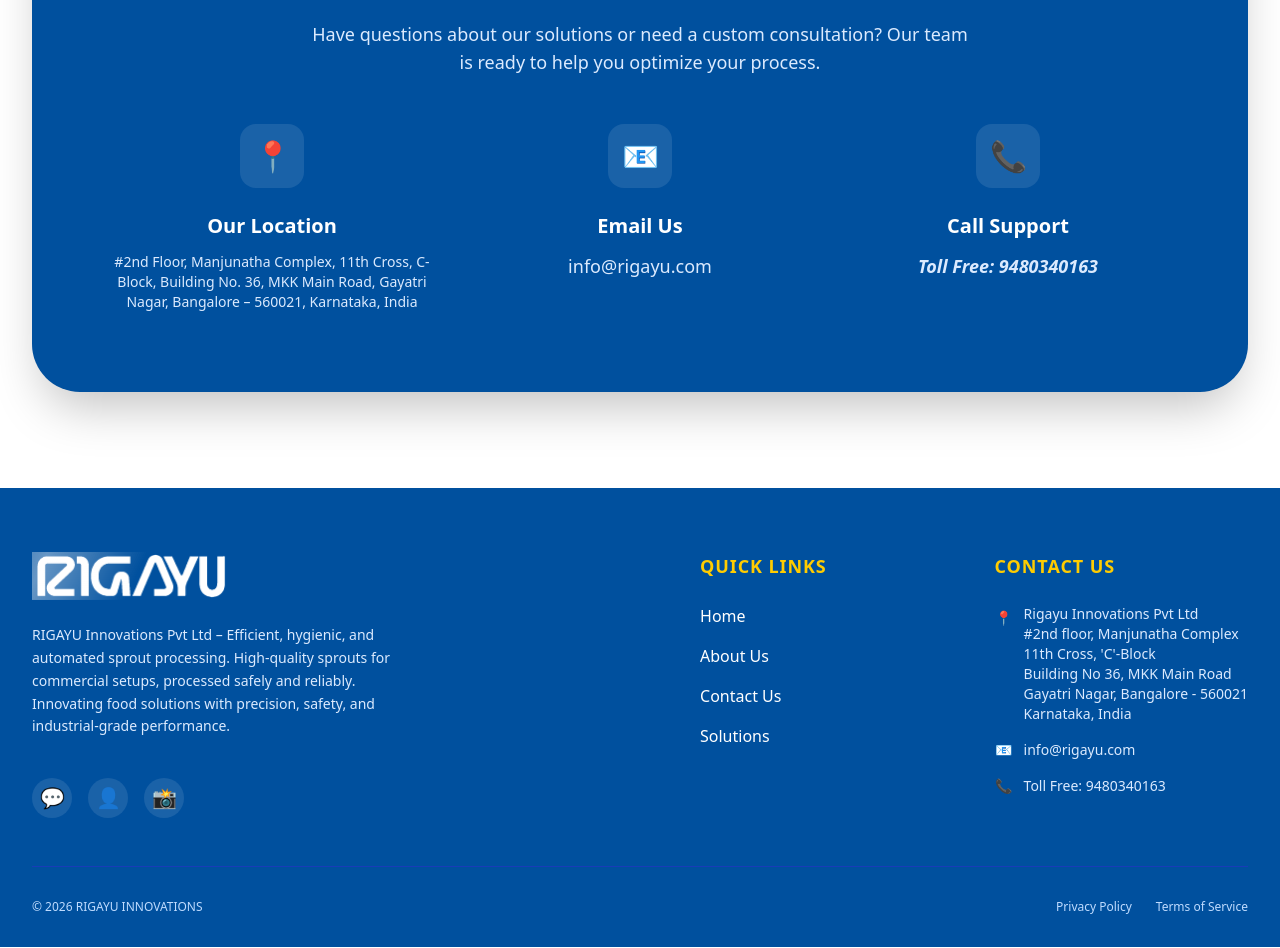
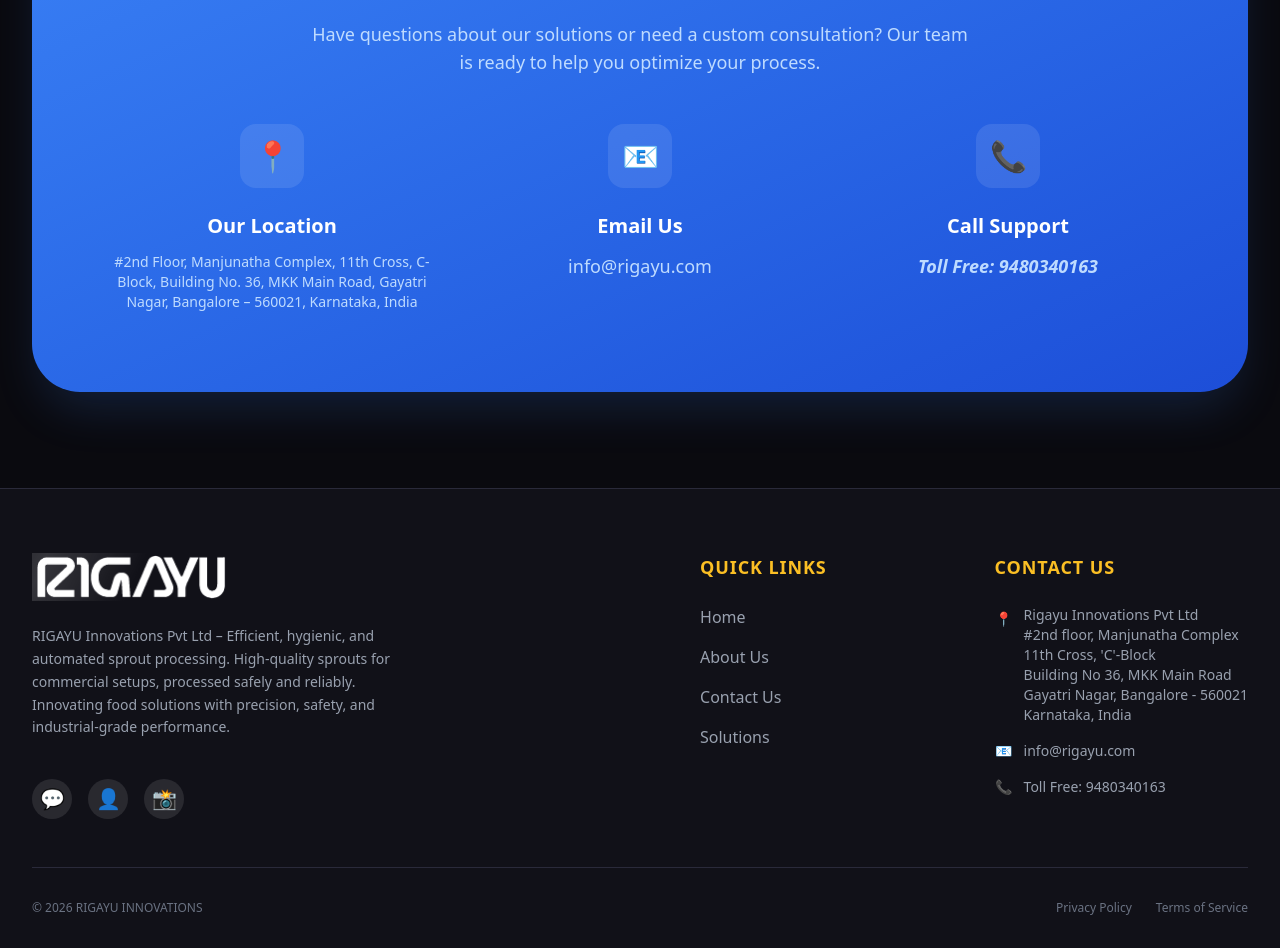
Before and after one commit to NaikYogesh123/rigayu-frontend, a Next.js app: page / in a window 1280 px wide. Shown: the part 3800-4748 px from the top of the page. Built offline with nearby package versions, Linux system fonts and the light colour scheme.

Commit message:
fix: updating the temporary limit enhanceme validity period message

```diff
--- a/src/app/globals.css
+++ b/src/app/globals.css
@@ -1,11 +1,14 @@
 @import "tailwindcss";
 
 :root {
-  --background: #ffffff;
-  --foreground: #171717;
-  --apit-blue: #00509e;
-  --apit-yellow: #ffcc00;
-  --apit-dark-blue: #003a73;
+  --background: #0a0a0f;
+  --foreground: #e5e5e5;
+  --apit-blue: #3b82f6;
+  --apit-yellow: #fbbf24;
+  --apit-dark-blue: #1d4ed8;
+  --surface: #111118;
+  --surface-light: #1a1a24;
+  --border-color: #2a2a3a;
 }
 
 @theme inline {
@@ -14,16 +17,11 @@
   --color-apit-blue: var(--apit-blue);
   --color-apit-yellow: var(--apit-yellow);
   --color-apit-dark-blue: var(--apit-dark-blue);
+  --color-surface: var(--surface);
+  --color-surface-light: var(--surface-light);
+  --color-border-color: var(--border-color);
   --font-sans: var(--font-geist-sans);
   --font-mono: var(--font-geist-mono);
-}
-
-@media (prefers-color-scheme: dark) {
-  :root {
-    --background: #ffffff;
-    /* Keeping it light for now as per the target site */
-    --foreground: #171717;
-  }
 }
 
 body {
@@ -60,7 +58,7 @@
   height: 100%;
   background: linear-gradient(to right,
       transparent,
-      rgba(255, 255, 255, 0.4) 50%,
+      rgba(255, 255, 255, 0.15) 50%,
       transparent);
   animation: glint 4s infinite;
   pointer-events: none;
--- a/src/components/home/AboutSection.tsx
+++ b/src/components/home/AboutSection.tsx
@@ -2,20 +2,20 @@
 
 export default function AboutSection() {
     return (
-        <section id="about" className="py-24 bg-gray-50 relative overflow-hidden">
+        <section id="about" className="py-24 bg-surface relative overflow-hidden">
             <div className="max-w-7xl mx-auto px-4 sm:px-6 lg:px-8">
                 <div className="text-center max-w-3xl mx-auto animate-in fade-in slide-in-from-bottom duration-1000">
                     <h2 className="text-apit-blue font-bold tracking-widest uppercase text-sm mb-4">About Us</h2>
-                    <h3 className="text-4xl font-extrabold text-gray-900 mb-6">Rigayu Innovations Pvt. Ltd.</h3>
-                    <p className="text-lg text-gray-600 leading-relaxed mb-4">
+                    <h3 className="text-4xl font-extrabold text-white mb-6">Rigayu Innovations Pvt. Ltd.</h3>
+                    <p className="text-lg text-gray-400 leading-relaxed mb-4">
                         Rigayu Innovations Pvt. Ltd. is a forward-thinking Indian company built on the foundation of innovation, responsibility, and long-term impact. We are driven by the belief that businesses today must go beyond profitability and contribute meaningfully to society.
                     </p>
-                    <p className="text-lg text-gray-600 leading-relaxed mb-10">
+                    <p className="text-lg text-gray-400 leading-relaxed mb-10">
                         Founded with an entrepreneurial spirit and a deep understanding of evolving consumer lifestyles, Rigayu stands at the intersection of technology, sustainability, and modern convenience.
                     </p>
                     <Link
                         href="/about"
-                        className="inline-flex items-center gap-2 bg-apit-blue text-white font-semibold px-8 py-3.5 rounded-full hover:bg-blue-700 transition-all duration-300 shadow-lg hover:shadow-xl hover:scale-105 group"
+                        className="inline-flex items-center gap-2 bg-apit-blue text-white font-semibold px-8 py-3.5 rounded-full hover:bg-apit-dark-blue transition-all duration-300 shadow-lg shadow-apit-blue/25 hover:shadow-xl hover:shadow-apit-blue/30 hover:scale-105 group"
                     >
                         Know More
                         <svg
--- a/src/components/home/ContactSection.tsx
+++ b/src/components/home/ContactSection.tsx
@@ -1,13 +1,13 @@
 export default function ContactSection() {
     return (
-        <section id="contact" className="py-24 bg-white">
+        <section id="contact" className="py-24 bg-background">
             <div className="max-w-7xl mx-auto px-4 sm:px-6 lg:px-8">
-                <div className="bg-apit-blue rounded-[3rem] overflow-hidden shadow-2xl">
+                <div className="bg-gradient-to-br from-apit-blue to-apit-dark-blue rounded-[3rem] overflow-hidden shadow-2xl shadow-apit-blue/20">
                     <div className="flex flex-col items-center justify-center p-12 lg:p-20 text-white space-y-12 text-center">
                         <div className="max-w-2xl">
                             <h2 className="text-apit-yellow font-bold tracking-widest uppercase text-sm mb-4">Get In Touch</h2>
                             <h3 className="text-4xl font-extrabold mb-6">Let&apos;s Discuss Your Project</h3>
-                            <p className="text-blue-100 text-lg">
+                            <p className="text-blue-200 text-lg">
                                 Have questions about our solutions or need a custom consultation? Our team is ready to help you optimize your process.
                             </p>
                         </div>
@@ -18,7 +18,7 @@
                                     <span className="text-3xl">📍</span>
                                 </div>
                                 <h4 className="font-bold text-xl mb-3">Our Location</h4>
-                                <p className="text-blue-100 text-sm max-w-xs">#2nd Floor, Manjunatha Complex, 11th Cross, C-Block, Building No. 36, MKK Main Road, Gayatri Nagar, Bangalore – 560021, Karnataka, India</p>
+                                <p className="text-blue-200 text-sm max-w-xs">#2nd Floor, Manjunatha Complex, 11th Cross, C-Block, Building No. 36, MKK Main Road, Gayatri Nagar, Bangalore – 560021, Karnataka, India</p>
                             </div>
 
                             <div className="flex flex-col items-center">
@@ -26,7 +26,7 @@
                                     <span className="text-3xl">📧</span>
                                 </div>
                                 <h4 className="font-bold text-xl mb-3">Email Us</h4>
-                                <p className="text-blue-100 text-lg">info@rigayu.com</p>
+                                <p className="text-blue-200 text-lg">info@rigayu.com</p>
                             </div>
 
                             <div className="flex flex-col items-center">
@@ -34,7 +34,7 @@
                                     <span className="text-3xl">📞</span>
                                 </div>
                                 <h4 className="font-bold text-xl mb-3">Call Support</h4>
-                                <p className="text-blue-100 text-lg font-bold italic text-apit-yellow">Toll Free: 9480340163</p>
+                                <p className="text-blue-200 text-lg font-bold italic text-apit-yellow">Toll Free: 9480340163</p>
                             </div>
                         </div>
                     </div>
--- a/src/components/layout/Footer.tsx
+++ b/src/components/layout/Footer.tsx
@@ -5,7 +5,7 @@
     const currentYear = new Date().getFullYear();
 
     return (
-        <footer className="bg-apit-blue text-white pt-16 pb-8">
+        <footer className="bg-surface border-t border-border-color text-white pt-16 pb-8">
             <div className="max-w-7xl mx-auto px-4 sm:px-6 lg:px-8">
                 <div className="grid grid-cols-1 md:grid-cols-3 gap-12">
                     {/* Brand and Description */}
@@ -20,7 +20,7 @@
                                 />
                             </div>
                         </div>
-                        <p className="text-blue-100 text-sm leading-relaxed">
+                        <p className="text-gray-400 text-sm leading-relaxed">
                             RIGAYU Innovations Pvt Ltd – Efficient, hygienic, and automated sprout processing.
                             High-quality sprouts for commercial setups, processed safely and reliably.
                             Innovating food solutions with precision, safety, and industrial-grade performance.
@@ -44,17 +44,17 @@
                     <div className="md:ml-auto">
                         <h3 className="text-lg font-bold mb-6 text-apit-yellow uppercase tracking-wider">Quick Links</h3>
                         <ul className="space-y-4">
-                            <li><Link href="/" className="hover:text-apit-yellow transition-colors">Home</Link></li>
-                            <li><Link href="#about" className="hover:text-apit-yellow transition-colors">About Us</Link></li>
-                            <li><Link href="#contact" className="hover:text-apit-yellow transition-colors">Contact Us</Link></li>
-                            <li><Link href="#solutions" className="hover:text-apit-yellow transition-colors">Solutions</Link></li>
+                            <li><Link href="/" className="text-gray-400 hover:text-apit-yellow transition-colors">Home</Link></li>
+                            <li><Link href="/about" className="text-gray-400 hover:text-apit-yellow transition-colors">About Us</Link></li>
+                            <li><Link href="/#contact" className="text-gray-400 hover:text-apit-yellow transition-colors">Contact Us</Link></li>
+                            <li><Link href="/#products" className="text-gray-400 hover:text-apit-yellow transition-colors">Solutions</Link></li>
                         </ul>
                     </div>
 
                     {/* Contact Info */}
                     <div className="md:ml-auto">
                         <h3 className="text-lg font-bold mb-6 text-apit-yellow uppercase tracking-wider">Contact Us</h3>
-                        <div className="space-y-4 text-blue-100 text-sm">
+                        <div className="space-y-4 text-gray-400 text-sm">
                             <p className="flex items-start">
                                 <span className="mr-3 mt-1">📍</span>
                                 <span>Rigayu Innovations Pvt Ltd<br />#2nd floor, Manjunatha Complex<br />11th Cross, &apos;C&apos;-Block <br />
@@ -72,7 +72,7 @@
                     </div>
                 </div>
 
-                <div className="border-t border-blue-800 mt-12 pt-8 flex flex-col md:flex-row justify-between items-center text-xs text-blue-200">
+                <div className="border-t border-border-color mt-12 pt-8 flex flex-col md:flex-row justify-between items-center text-xs text-gray-500">
                     <p>© {currentYear} RIGAYU INNOVATIONS</p>
                     <div className="flex space-x-6 mt-4 md:mt-0">
                         <a href="#" className="hover:text-white transition-colors">Privacy Policy</a>
```
Also changed, not shown: src/app/about/page.tsx (+27 -27 lines), src/components/home/Hero.tsx (+6 -30 lines), src/components/home/InterestSection.tsx (+21 -22 lines), src/components/home/ProductsSection.tsx (+7 -7 lines), src/components/layout/Navbar.tsx (+8 -8 lines).
